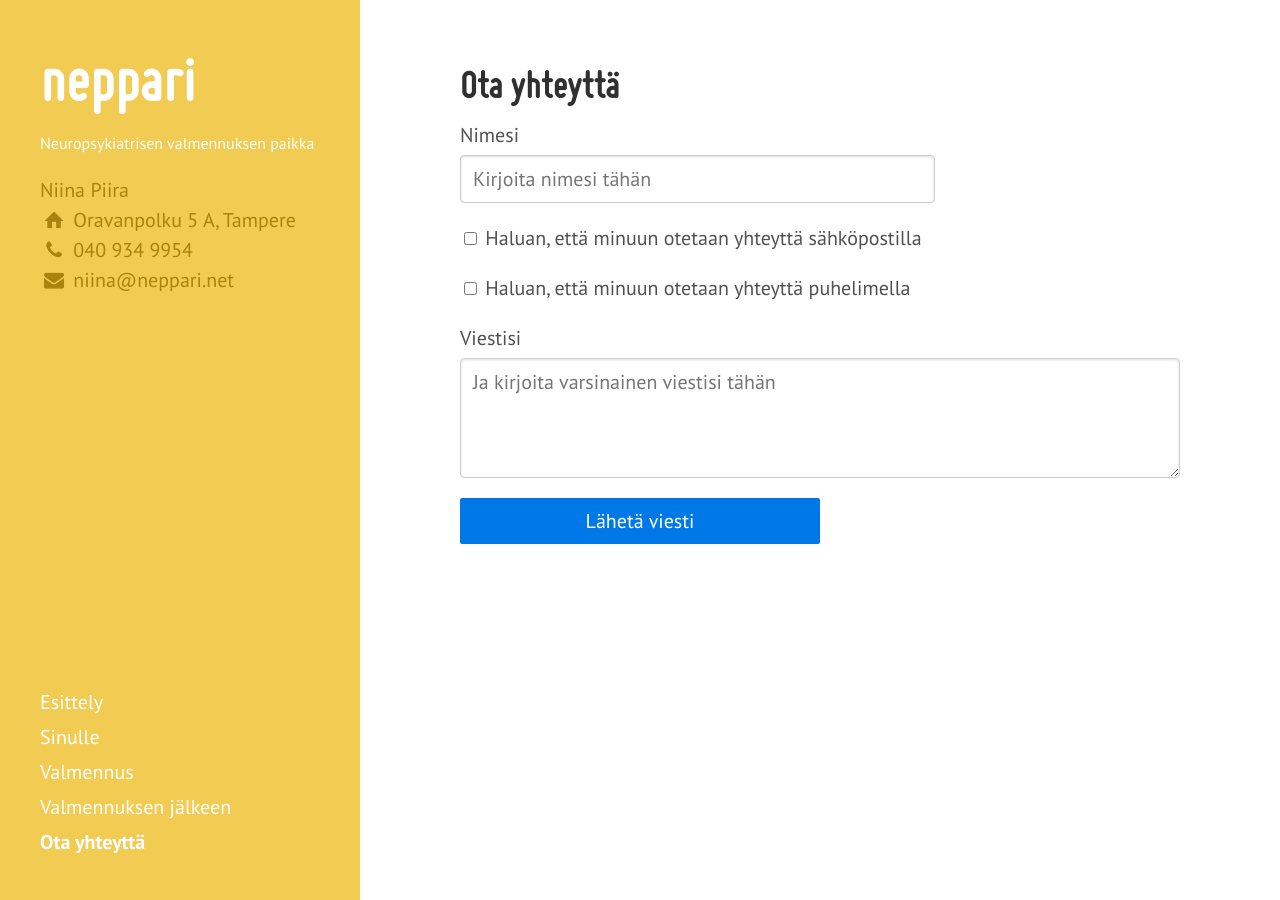
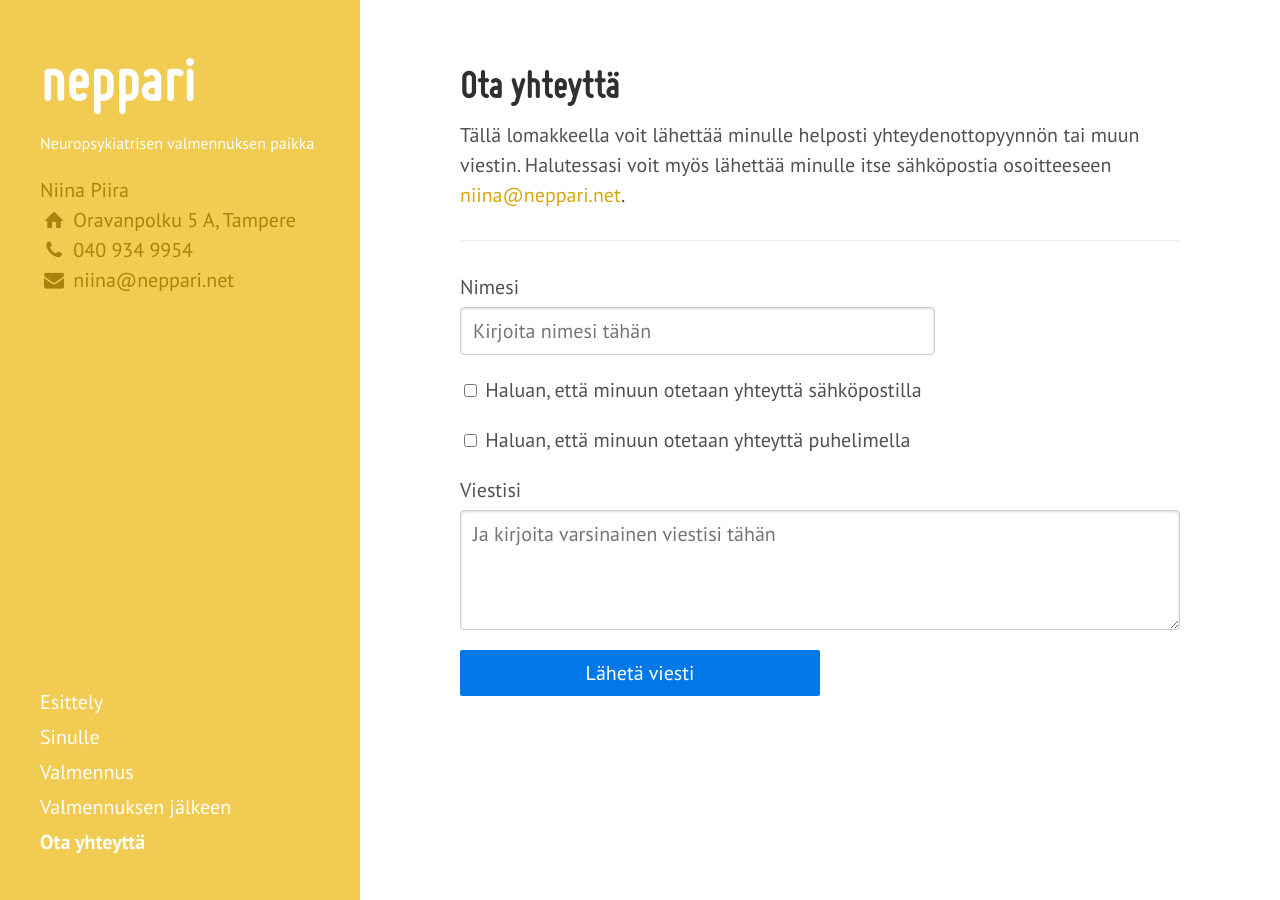
Before and after one commit to niinapiira/neppari.net, a Jekyll site: the page built from ota-yhteytta.md, in a window 1280 px wide. Built offline with Jekyll 4.4.1, drawn with Linux system fonts in a browser that asks for light colours; Markdown is read by kramdown in place of the engine named in the settings.

Commit message:
Add email link to the sidebar, and improve text on the contact page

```diff
--- a/_config.yml
+++ b/_config.yml
@@ -20,6 +20,7 @@
   phone:          '040 934 9954'
   email:          'niina@neppari.net'
   email4form:     'nepparinet+yhteydenottosivuilta@gmail.com'
+  page:           '/ota-yhteytta'
 
 # Custom vars
 version:          2.1.0
--- a/_includes/sidebar.html
+++ b/_includes/sidebar.html
@@ -14,7 +14,7 @@
         {{ site.contact.name }}<br/>
         <i class="icon-address"></i> {{ site.contact.address }}<br/>
         <i class="icon-phone"></i> {{ site.contact.phone }}<br/>
-        <i class="icon-email"></i> {{ site.contact.email }}
+        <i class="icon-email"></i> <a href="{{ site.contact.page }}">{{ site.contact.email }}</a>
       </p>
     </div>
   </div>
--- a/css/_theme.scss
+++ b/css/_theme.scss
@@ -13,5 +13,10 @@
 }
 
 .sidebar .faded {
-	color: darken($accent-color, 28%);
+	&, a:link, a:visited {
+		color: darken($accent-color, 28%);
+	}
+	a:hover, a:active {
+		color: white;
+	}
 }
--- a/ota-yhteytta.md
+++ b/ota-yhteytta.md
@@ -3,6 +3,15 @@
 forms: true
 title: Ota yhteyttä
 navigation-order: 99
+---
+
+<!--
+    Jos muutat tämän tiedoston nimeä (ota-yhteytta.md),
+    muista muuttaa se myös _config.yml -tiedostoon
+-->
+
+Tällä lomakkeella voit lähettää minulle helposti yhteydenottopyynnön tai muun viestin. Halutessasi voit myös lähettää minulle itse sähköpostia osoitteeseen <a href="mailto:{{ site.contact.email }}">{{ site.contact.email }}</a>.
+
 ---
 
 <script>
```
